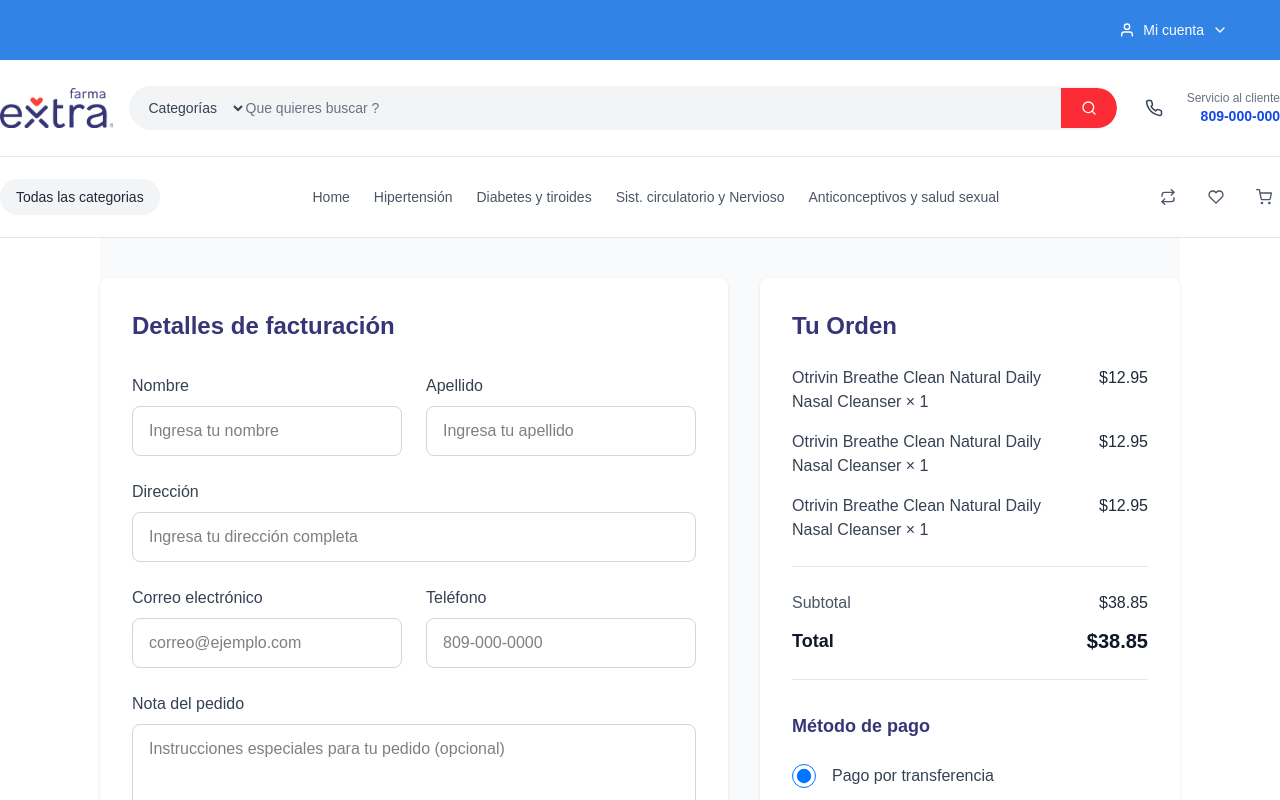
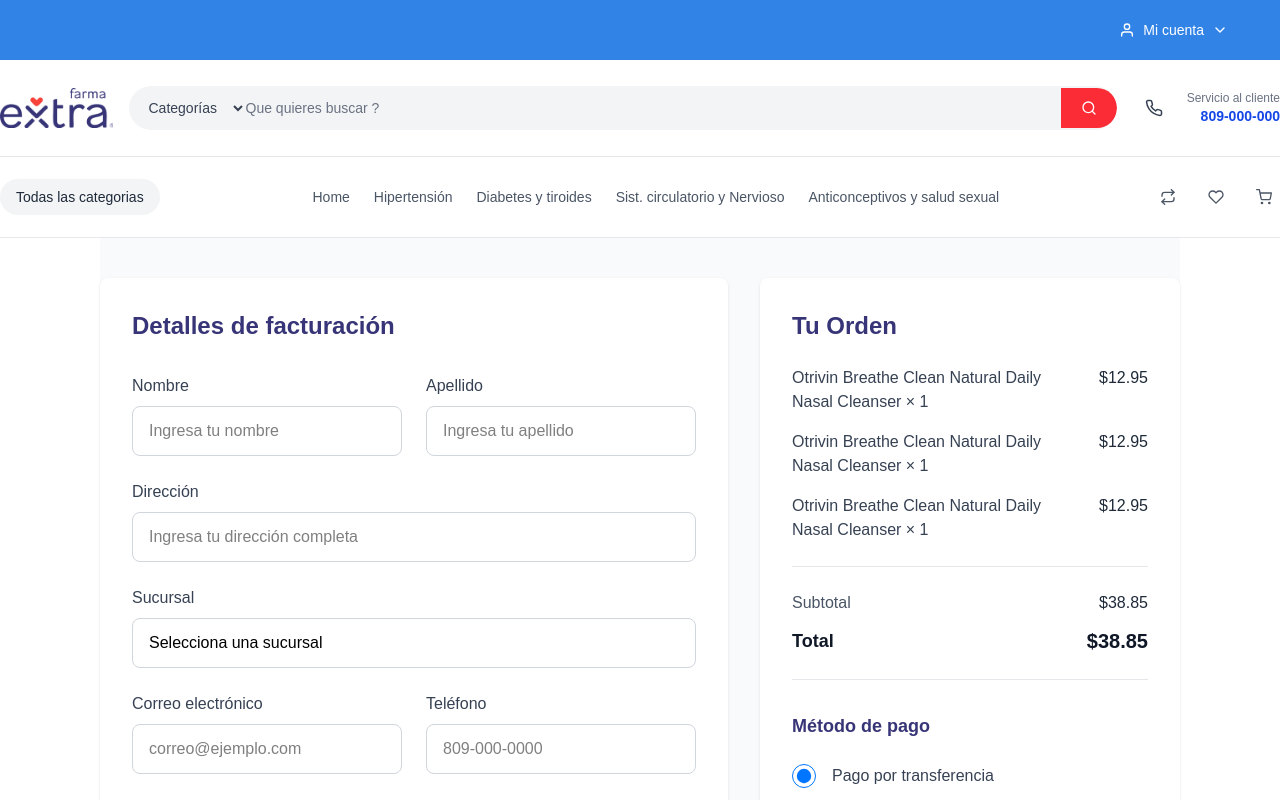
Before and after one commit to leopf23/farma-ecommerce, a Next.js app: page /payment in a window 1280 px wide. Shown: the top 800 px of the page. Built offline with nearby package versions, Linux system fonts and the light colour scheme.

Commit message:
dropdownd sucursal added

```diff
--- a/app/(main)/page.tsx
+++ b/app/(main)/page.tsx
@@ -70,9 +70,9 @@
       </h2>
 
       <div className="gap-6 grid grid-cols-1 md:grid-cols-2 lg:grid-cols-3 mb-20">
-        <HorizontalProduct image="/profile.png" title="Premium whey Proteina" price={100} />
-        <HorizontalProduct image="/profile.png" title="Premium whey Proteina" price={100} />
-        <HorizontalProduct image="/profile.png" title="Premium whey Proteina" price={100} />
+        <HorizontalProduct image="/producto.png" title="Premium whey Proteina" price={100} />
+        <HorizontalProduct image="/producto.png" title="Premium whey Proteina" price={100} />
+        <HorizontalProduct image="/producto.png" title="Premium whey Proteina" price={100} />
       </div>
     </>
   );
--- a/app/(main)/shop/page.tsx
+++ b/app/(main)/shop/page.tsx
@@ -236,7 +236,7 @@
                 onClick={handleBuyNow}
                 className="bg-[#36367A] hover:bg-[#303055] px-6 py-3 md:py-4 rounded-lg w-full text-white text-sm md:text-base transition-colors duration-200 cursor-pointer"
               >
-                Comprar a hora
+               Proceder compra
               </button>
 
               {/* Botón secundario: Seguir comprando */}
--- a/app/component/form-shop.tsx
+++ b/app/component/form-shop.tsx
@@ -17,11 +17,43 @@
   direccion: string
   correo: string
   telefono: string
+  sucursal: string
   nota: string
 }
 
 // Tipo para los métodos de pago
 type PaymentMethod = 'transferencia' | 'efectivo'
+
+// Tipo para las sucursales
+interface Sucursal {
+  id: string
+  nombre: string
+  direccion: string
+}
+
+// Lista de sucursales disponibles
+const sucursales: Sucursal[] = [
+  {
+    id: '1',
+    nombre: 'Sucursal Principal - La Trinitaria',
+    direccion: 'Av. Juan Pablo Duarte No. 104, Plaza Corona'
+  },
+  {
+    id: '2',
+    nombre: 'Sucursal Norte',
+    direccion: 'Av. Winston Churchill, Plaza Central'
+  },
+  {
+    id: '3',
+    nombre: 'Sucursal Este',
+    direccion: 'Av. Máximo Gómez, Los Prados'
+  },
+  {
+    id: '4',
+    nombre: 'Sucursal Oeste',
+    direccion: 'Av. 27 de Febrero, Bella Vista'
+  }
+]
 
 // Props del componente
 interface FormShopProps {
@@ -78,6 +110,7 @@
     direccion: '',
     correo: '',
     telefono: '',
+    sucursal: '',
     nota: '',
   })
 
@@ -138,6 +171,11 @@
       newErrors.telefono = 'El teléfono es requerido'
     } else if (!/^[\d\s\-\(\)]+$/.test(formData.telefono)) {
       newErrors.telefono = 'El teléfono no es válido'
+    }
+
+    // Validar sucursal
+    if (!formData.sucursal.trim()) {
+      newErrors.sucursal = 'La sucursal es requerida'
     }
 
     setErrors(newErrors)
@@ -271,6 +309,34 @@
               />
               {errors.direccion && (
                 <p className="mt-1 text-red-500 text-sm">{errors.direccion}</p>
+              )}
+            </div>
+
+            {/* Campo Sucursal (ancho completo) */}
+            <div>
+              <label
+                htmlFor="sucursal"
+                className="block mb-2 font-medium text-gray-700 text-sm md:text-base"
+              >
+                Sucursal
+              </label>
+              <select
+                id="sucursal"
+                value={formData.sucursal}
+                onChange={(e) => handleInputChange('sucursal', e.target.value)}
+                className={`w-full px-4 py-2 md:py-3 border rounded-lg text-sm md:text-base focus:outline-none focus:ring-2 focus:ring-blue-500 focus:border-transparent transition appearance-none bg-white ${
+                  errors.sucursal ? 'border-red-500' : 'border-gray-300'
+                }`}
+              >
+                <option value="">Selecciona una sucursal</option>
+                {sucursales.map((sucursal) => (
+                  <option key={sucursal.id} value={sucursal.id}>
+                    {sucursal.nombre}
+                  </option>
+                ))}
+              </select>
+              {errors.sucursal && (
+                <p className="mt-1 text-red-500 text-sm">{errors.sucursal}</p>
               )}
             </div>
 
--- a/app/component/multiCard.tsx
+++ b/app/component/multiCard.tsx
@@ -16,7 +16,7 @@
 
 const defaultProducts: Product[] = [
     { id: 1, title: 'Multi-vitaminas', subtitle: 'Gloryfeel · Cap 450', image: '/producto2.png' },
-    { id: 2, title: 'Winasorb Infantil', subtitle: 'Jarabe. Abbot, 60ml' },
+    { id: 2, title: 'Winasorb Infantil', subtitle: 'Jarabe. Abbot, 60ml', image: '/producto2.png' },
     { id: 3, title: 'Rangel Complejo B', subtitle: 'Suplemento vitaminico', image: '/producto2.png' },
     { id: 4, title: 'Winasorb Infantil', subtitle: 'Jarabe. Abbot, 60ml' },
     { id: 5, title: 'Winasorb Infantil', subtitle: 'Jarabe. Abbot, 60ml' },
```
